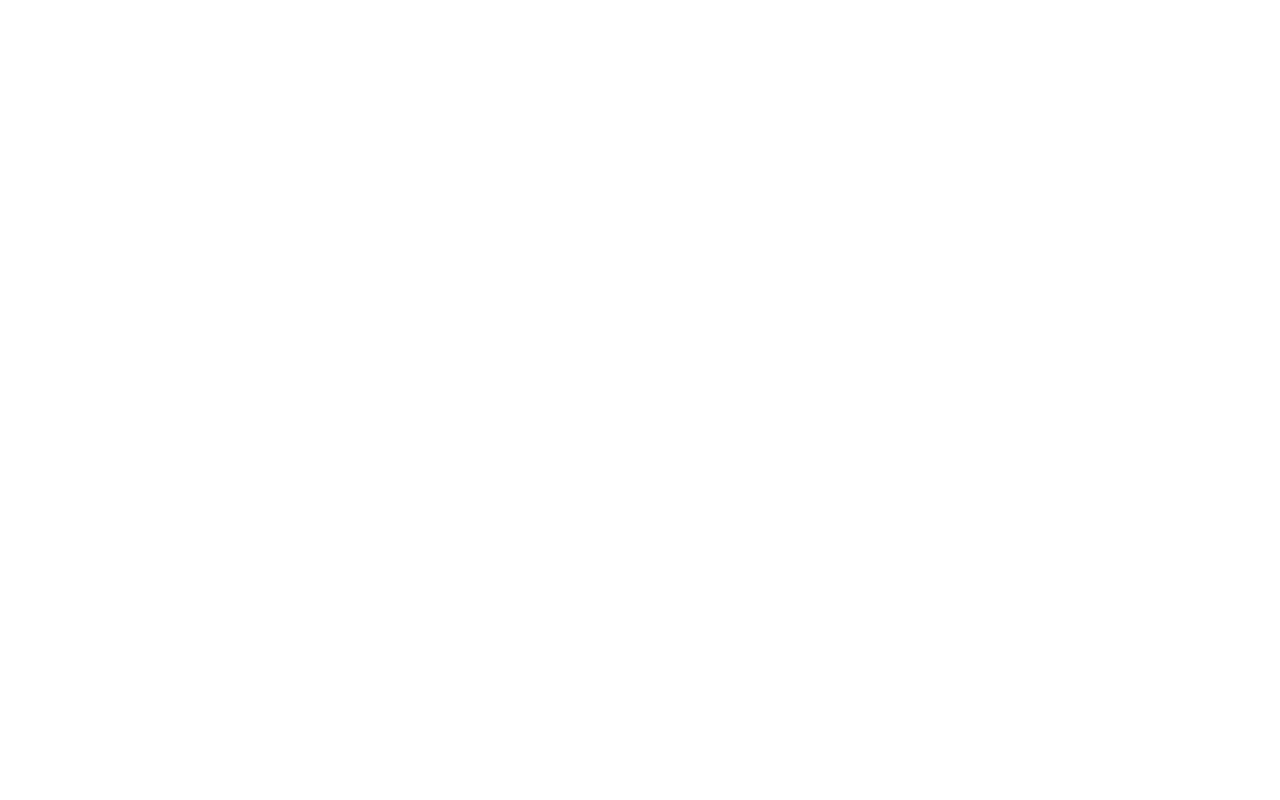
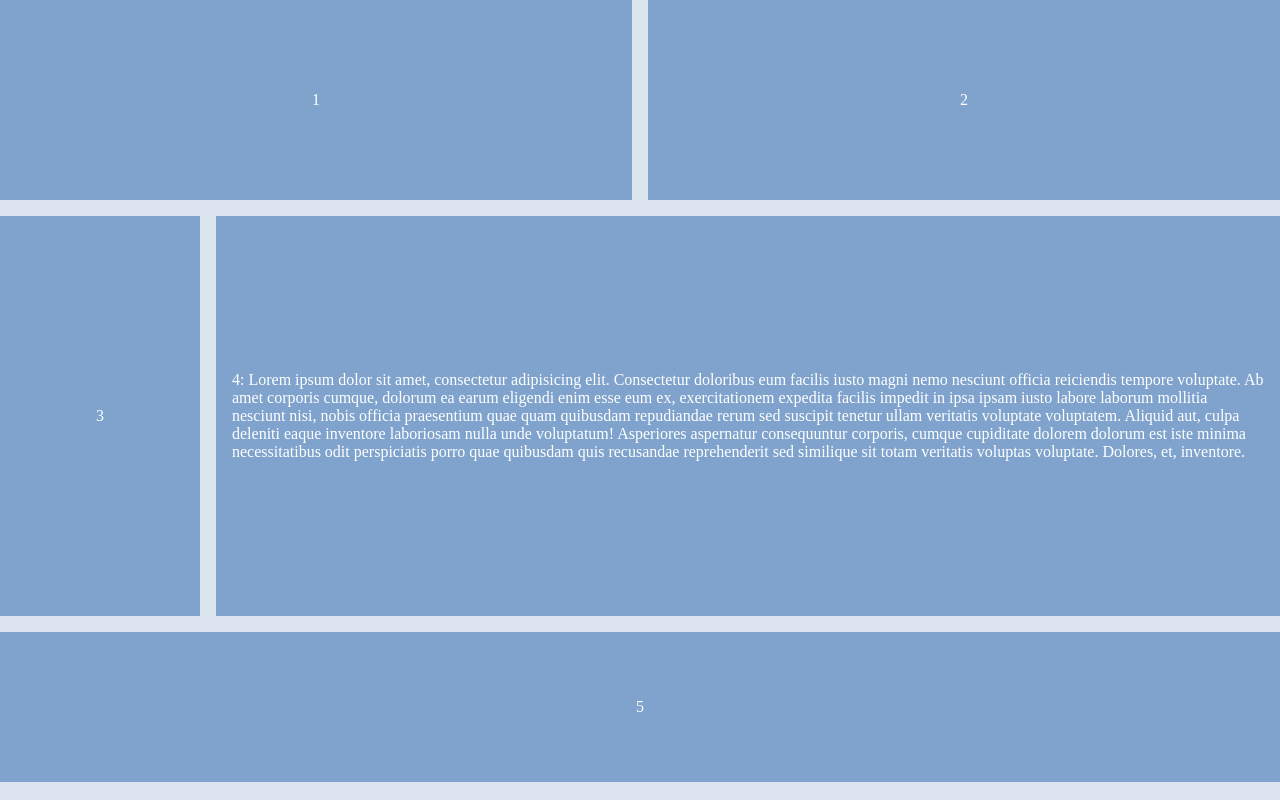
Before and after one commit to JirosWorld/-frontend-html-css-extra-practice, a plain HTML site: page css-grid-1/index.html in a window 1280 px wide. Drawn offline with Linux system fonts and the light colour scheme.

Commit message:
huiswerk grid opdr. 1

```diff
--- a/css-grid-1/index.html
+++ b/css-grid-1/index.html
@@ -7,6 +7,12 @@
     <title>Grid opdracht 1</title>
 </head>
 <body>
-
+<div class="container">
+    <div class="grid-item a">1</div>
+    <div class="grid-item b">2</div>
+    <div class="grid-item c">3</div>
+    <div class="grid-item d">4: Lorem ipsum dolor sit amet, consectetur adipisicing elit. Consectetur doloribus eum facilis iusto magni nemo nesciunt officia reiciendis tempore voluptate. Ab amet corporis cumque, dolorum ea earum eligendi enim esse eum ex, exercitationem expedita facilis impedit in ipsa ipsam iusto labore laborum mollitia nesciunt nisi, nobis officia praesentium quae quam quibusdam repudiandae rerum sed suscipit tenetur ullam veritatis voluptate voluptatem. Aliquid aut, culpa deleniti eaque inventore laboriosam nulla unde voluptatum! Asperiores aspernatur consequuntur corporis, cumque cupiditate dolorem dolorum est iste minima necessitatibus odit perspiciatis porro quae quibusdam quis recusandae reprehenderit sed similique sit totam veritatis voluptas voluptate. Dolores, et, inventore.</div>
+    <div class="grid-item e">5</div>
+</div>
 </body>
 </html>
--- a/css-grid-1/styles.css
+++ b/css-grid-1/styles.css
@@ -0,0 +1,65 @@
+body {
+    background-color: hsl(212, 36%, 90%);
+    color: white;
+    margin: 0;
+    padding: 0;
+    max-height: 750px;
+    box-sizing: border-box;
+}
+/* mobile first styles */
+.container {
+    display: grid;
+    grid-gap: 16px;
+    grid-auto-flow: column;
+    /*grid-template-columns: 1fr;*/ /*niet nodig?*/
+    grid-template-rows: 150px 50px 50px auto 150px;
+    grid-template-areas:
+            "a"
+            "b"
+            "c"
+            "d"
+            "e";
+}
+.grid-item {
+    /* give all grid items the same bg color */
+    background-color: hsl(212, 43%, 65%);
+    padding: 16px;
+    color: white;
+    display: flex;
+    align-items: center;
+    justify-content: center;
+    /*grid-column: 1 / span 6; */
+    /* dit werkt niet voor mobile */
+}
+/* define all grid area names */
+.a {
+    grid-area: a;
+}
+.b {
+    grid-area: b;
+}
+.c {
+    grid-area: c;
+}
+.d {
+    grid-area: d;
+}
+.e {
+    grid-area: e;
+}
+
+/* set media queries for larger screens */
+@media screen and (min-width: 768px) {
+    .container {
+        grid-auto-flow: row;
+        grid-template-columns: 1fr 1fr 1fr 1fr 1fr 1fr;
+        grid-template-rows: 200px 400px 150px;
+        grid-template-areas:
+            "a a a b b b"
+            "c d d d d d"
+            "e e e e e e";
+    }
+    .grid-item {
+        width: initial; /* for desktop */
+    }
+}
```
